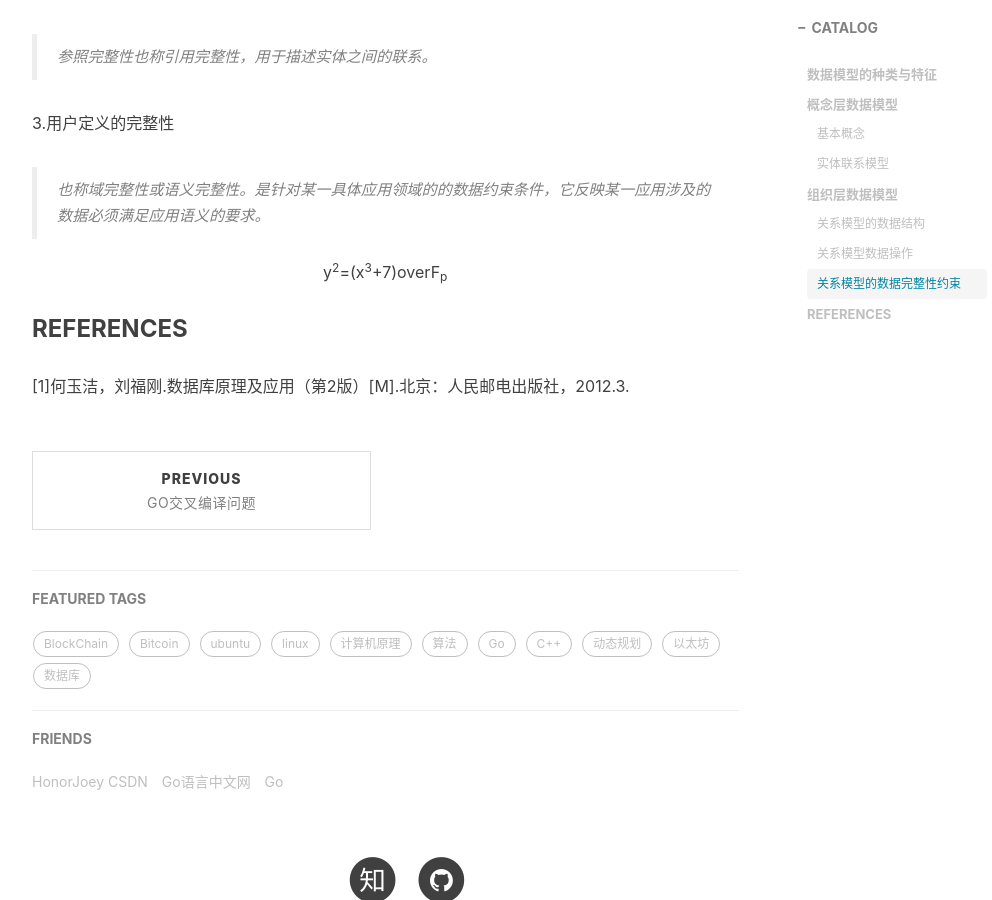
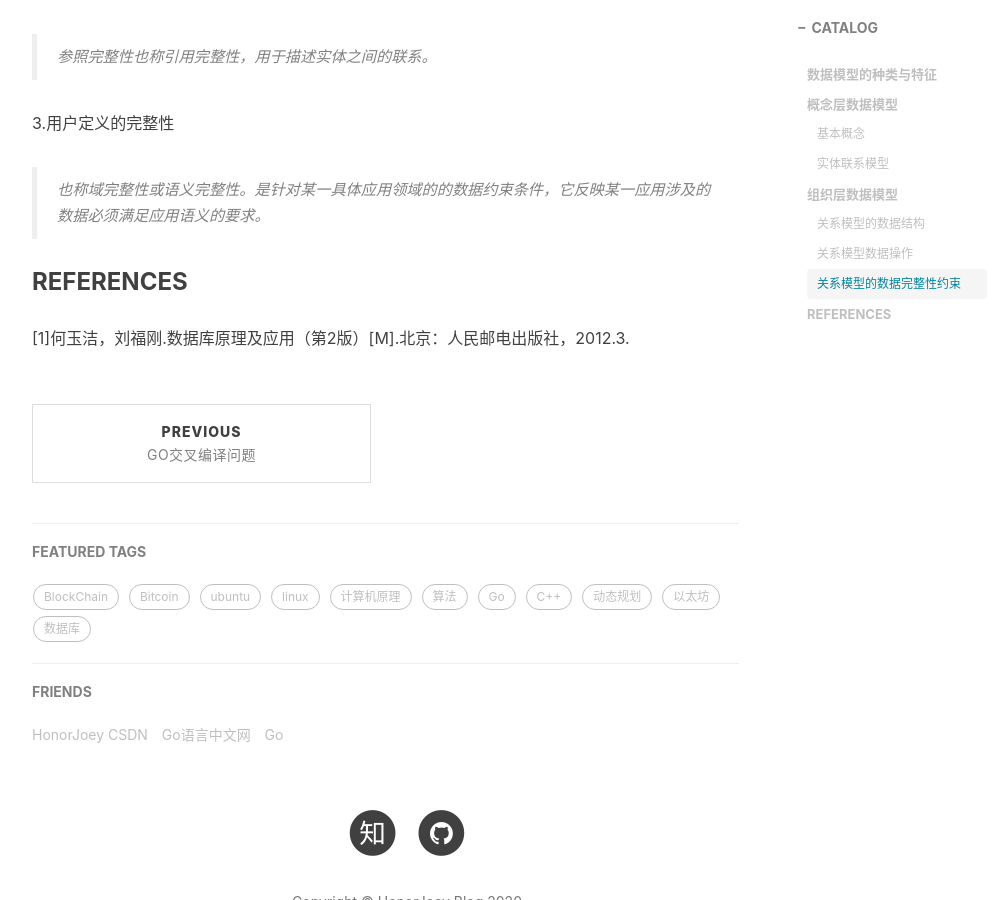
Before and after one commit to honorjoey/honorjoey.github.io, a Jekyll site: the page built from _posts/2020-03-16-数据库原理(一)-数据库的数据模型.md, in a window 1280 px wide and 900 px high, scrolled down 3705 px. Shown: the whole window, without its empty margins (233-1225 px from the left). Built offline with Jekyll 4.4.1, drawn with Linux system fonts in a browser that asks for light colours; nearby versions of some CDN libraries; comment, search, counter and statistics services are not loaded.

Commit message:
add blog

```diff
--- a/_posts/2020-03-16-数据库原理(一)-数据库的数据模型.md
+++ b/_posts/2020-03-16-数据库原理(一)-数据库的数据模型.md
@@ -86,7 +86,6 @@ tags:
 
 3.用户定义的完整性
 > 也称域完整性或语义完整性。是针对某一具体应用领域的的数据约束条件，它反映某一应用涉及的数据必须满足应用语义的要求。
-<div style="text-align: center;">y<sup>2</sup>=(x<sup>3</sup>+7)overF<sub>p</sub></div>
 
 
 ### REFERENCES
```
